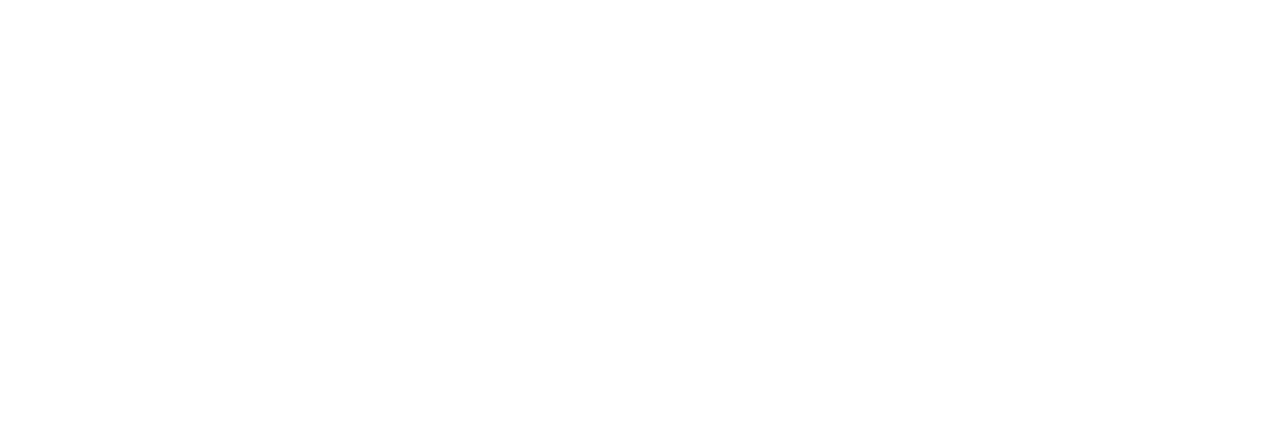
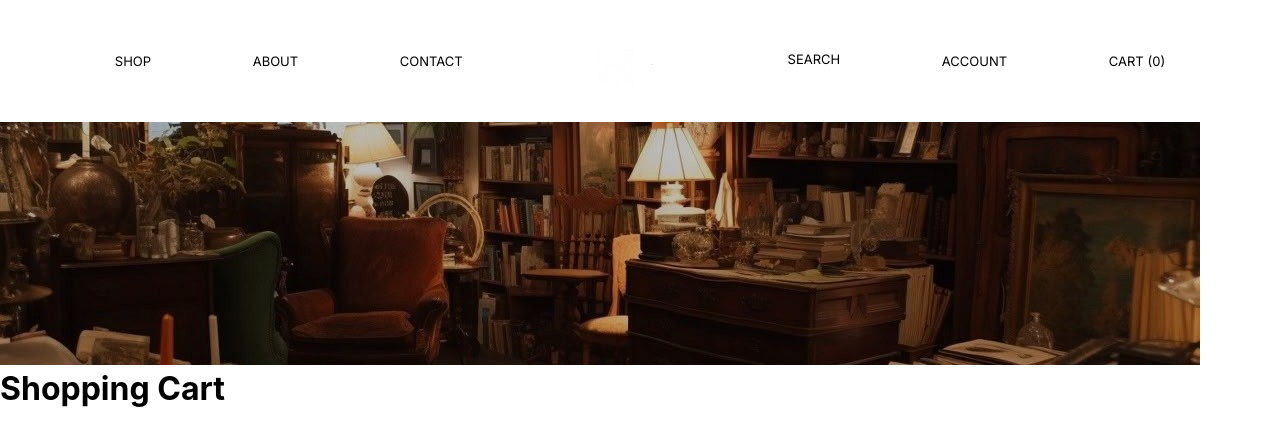
Before and after one commit to arya23923/book-shopping, a React (Create React App) app: page /cart in a window 1280 px wide. Before the commit this address had no page. Shown: the top 446 px of the page. Built offline with nearby package versions, Linux system fonts and the light colour scheme; a web font is replaced by a local one.

Commit message:
library image added for cart

```diff
--- a/src/App.js
+++ b/src/App.js
@@ -2,6 +2,7 @@ import './App.css';
 import Landing from './components/Landing'
 import Homepage from './components/Homepage';
 import Product from './components/Products';
+import CartItem from './components/CartItem'
 import { BrowserRouter, Routes, Route } from 'react-router-dom';
 
 function App() {
@@ -11,6 +12,7 @@ function App() {
         <Route path='/' element = {<Homepage />} />
         <Route path='/landing' element={<Landing />} />
         <Route path='/product' element={<Product />} />
+        <Route path='/cart' element={<CartItem />} />
       </Routes>
     </BrowserRouter>
   );
--- a/src/components/CartItem.jsx
+++ b/src/components/CartItem.jsx
@@ -1,10 +1,16 @@
 import React from "react";
+import Navigation from "./Navigation";
+import libimage from './images/library-21.jpg'
 
 const CartItem = () => {
     return(
         <div className="cart-items">
+            <Navigation />
+            <img src={libimage} />
             <h1>Shopping Cart</h1>
 
         </div>
     )
 }
+
+export default CartItem;
--- a/src/components/Navigation.jsx
+++ b/src/components/Navigation.jsx
@@ -5,11 +5,14 @@ import './Navigation.css'
 import inverted from './images/lit nook logo inverted.png'
 import search_icon from './images/search.png'
 import search_invert from './images/search-inverted.png'
+import { useSelector } from "react-redux";
 
 const Navigation = () => {
     const [logo, setLogo] = useState(inverted)
     const [search, setSearch] = useState(search_invert)
     const [color, setColor] =useState(true)
+
+    const cart = useSelector((state) => state.cart);
 
     const changeNavigation = () => {
         if (window.scrollY >= 200){
@@ -36,16 +39,16 @@ const Navigation = () => {
                 setLogo(inverted); setSearch(search_invert)
             }else{setLogo(Logo); setSearch(search_icon)}}}
         >
-            <Link to = '#'>SHOP</Link>
-            <Link to = '#'>ABOUT</Link>
-            <Link to = '#'>CONTACT</Link>
-            <Link to='/'><img src={logo} alt="logo"/></Link>
+            <a>SHOP</a>
+            <a>ABOUT</a>
+            <a>CONTACT</a>
+            <a><img src={logo} alt="logo"/></a>
             <span>
                 <img src={search} alt="search"/>
                 <a>SEARCH</a>
             </span>
             <a>ACCOUNT</a>
-            <a>CART ()</a>
+            <Link to='/cart'>CART ({cart.numOfItems})</Link>
         </div>
     )
 }
--- a/src/components/landing.jsx
+++ b/src/components/landing.jsx
@@ -1,8 +1,7 @@
-import React, { useRef} from "react";
+import React from "react";
 import './Landing.css'
 
 const Landing = () => {
-    const productRef = useRef();
     const redirect = () => {
         window.scroll({
             top: 600,
```
Also changed, not shown: src/components/images/library-21.jpg (added).
